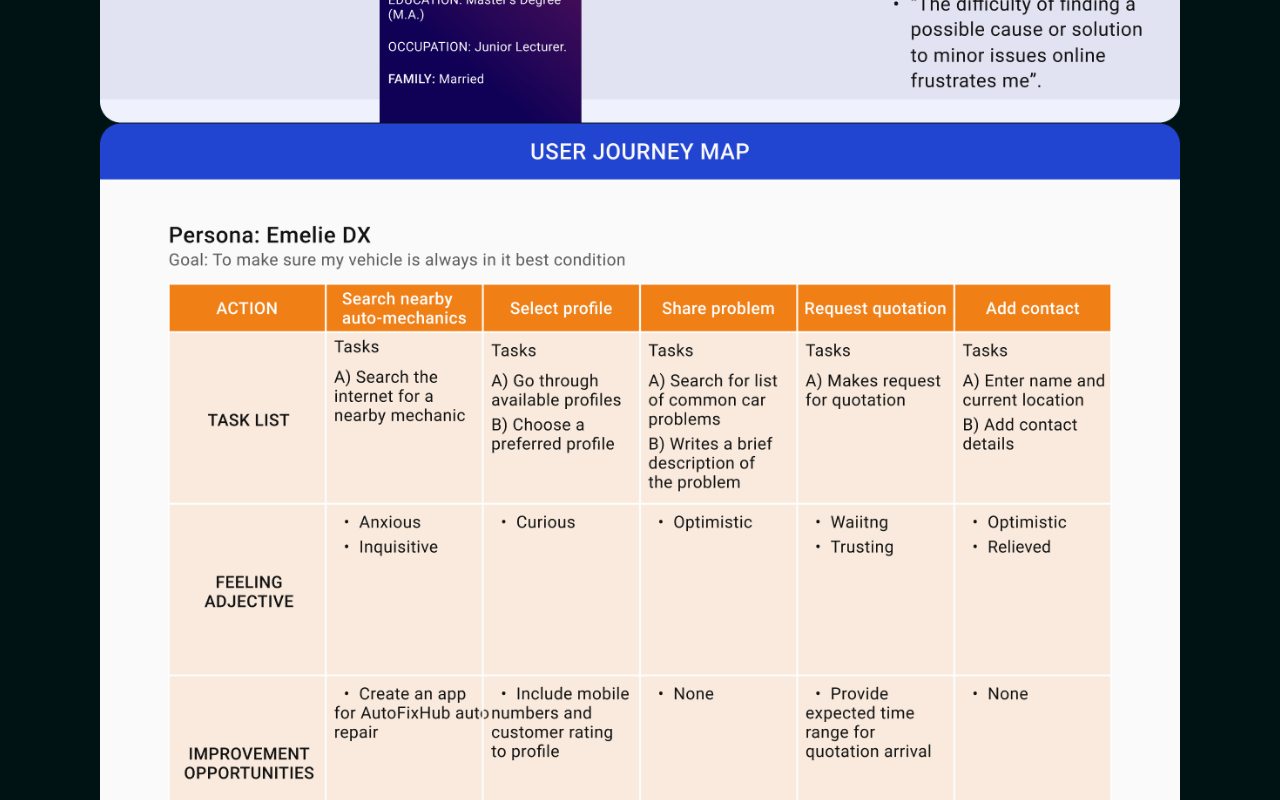
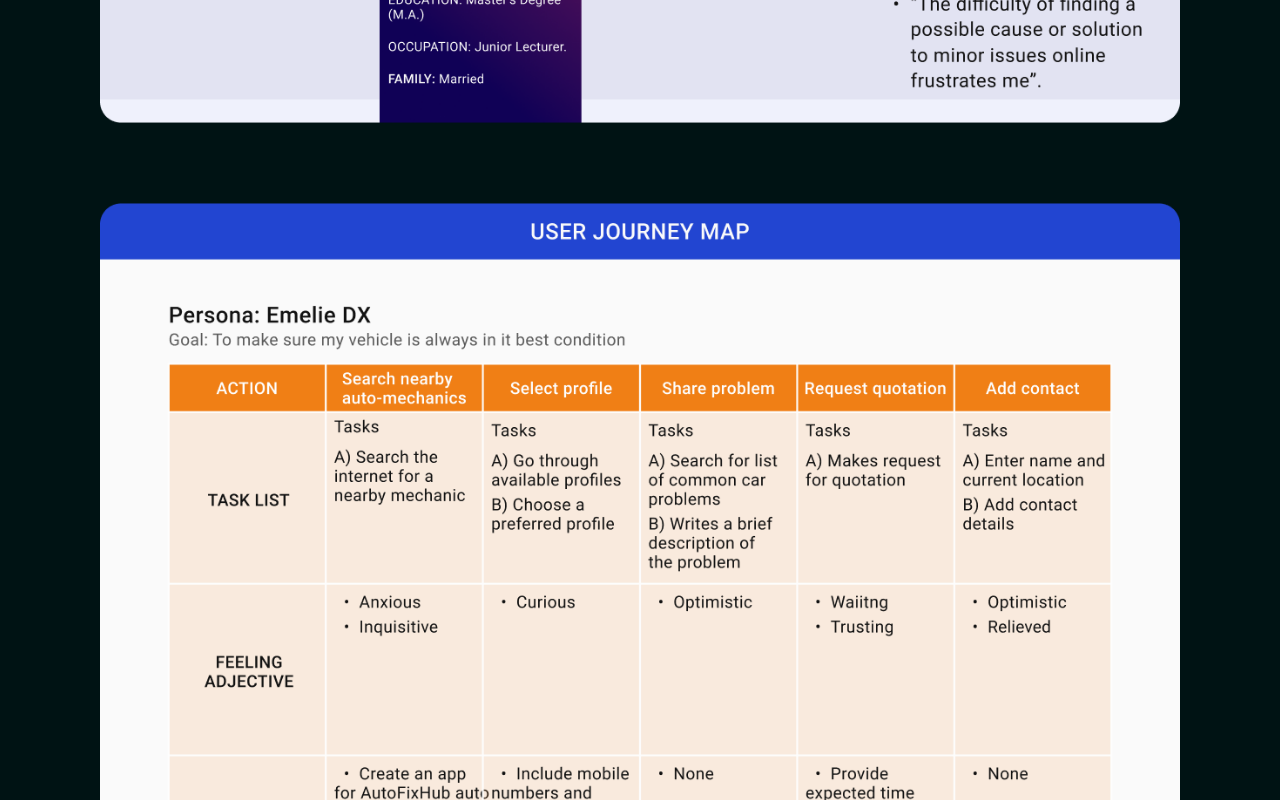
Before and after one commit to Maxwell011/portfolio-design, a Next.js app: page /Autofixhub in a window 1280 px wide. Shown: the part 8000-8800 px from the top of the page. Built offline with nearby package versions, Linux system fonts and the light colour scheme.

Commit message:
Update image classNames

```diff
--- a/src/app/Autofixhub/page.tsx
+++ b/src/app/Autofixhub/page.tsx
@@ -171,21 +171,21 @@ export default function AutoFixHub() {
             width={1140}
             height={815}
             alt="work image"
-            className=""
+            className="mb-20"
           />
           <Image
             src="/User Journey Map.png"
             width={1140}
             height={815}
             alt="work image"
-            className=""
+            className="mb-20"
           />
           <Image
             src="/Frame 34084.png"
             width={1240}
             height={815}
             alt="work image"
-            className=""
+            className="mb-20"
           />
         </div>
         <div>
```
